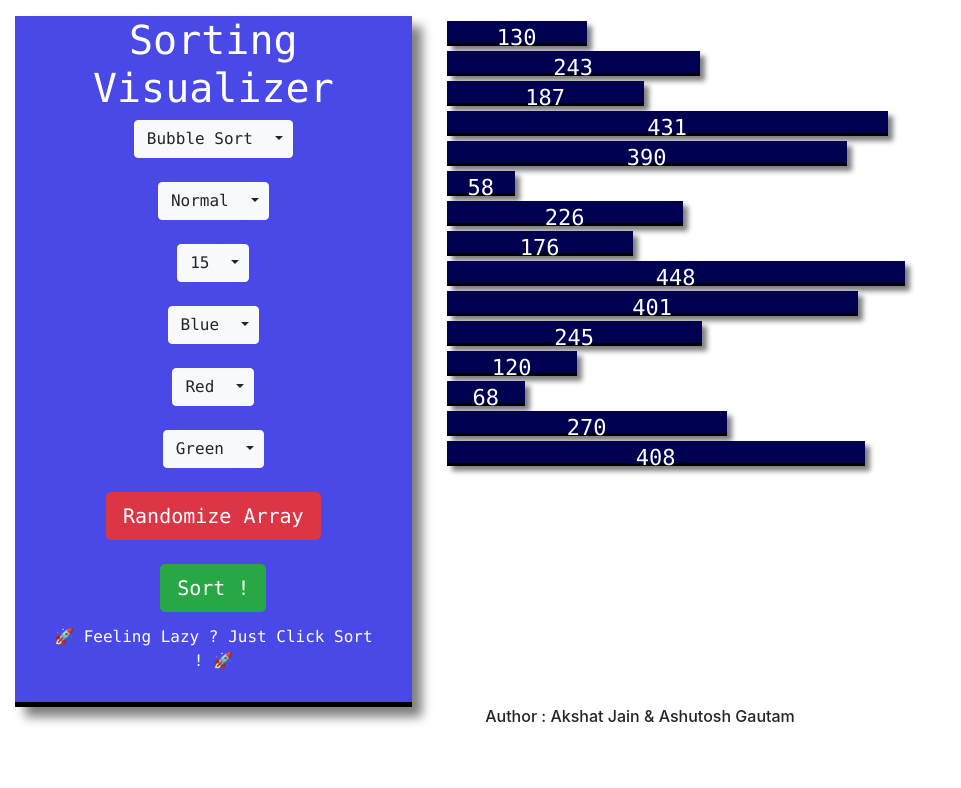
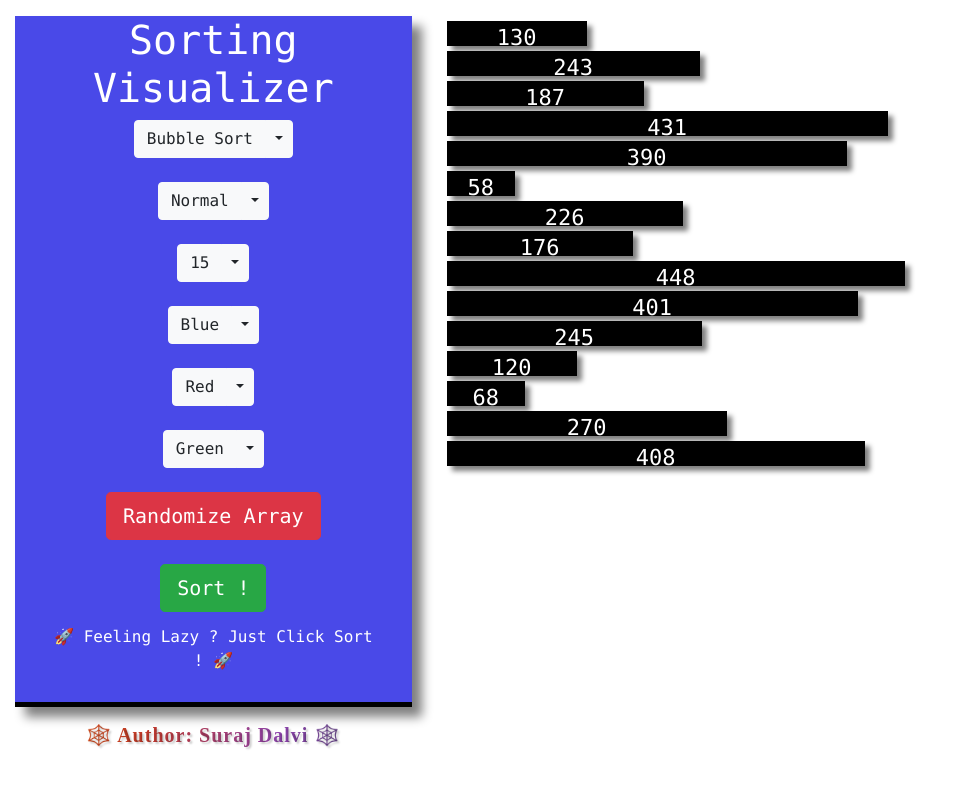
Before and after one commit to Suraj-Encoding/Sortify, a React (Vite) app: page / in a window 1280 px wide. Shown: the top 788 px of the page, without its empty margins (0-961 px from the left). Built offline with nearby package versions, Linux system fonts and the light colour scheme.

Commit message:
Refactor VisualizerController bar and pointer colors

```diff
--- a/src/App.jsx
+++ b/src/App.jsx
@@ -19,8 +19,8 @@ class App extends React.Component {
         sortingAlgorithm: 'Bubble Sort',
         size: '15',
         speed: 'Normal',
-        barColor: 'Blue',
-        pointerColor: 'Red',
+        barColor: 'Black',
+        pointerColor: 'Pink',
         sortedColor: 'Green',
         sort: false,
         randomize: true
@@ -60,11 +60,30 @@ class App extends React.Component {
         <Container fluid>
           <Row><Col><p style={{ color: 'white' }}></p></Col></Row>
           <Row xl={2} lg={2} md={2} sm={1} xs={1}>
-            <Col xl={4} lg={4} md={4}><VisualizerController controllerDataHandler={this.controllerDataHandler} visualizerData={this.state.sorted}>{this.state.sorted}</VisualizerController></Col>
-            <Col id='sortingVisualizer'><SortingVisualizer visualizerDataHandler={this.visualizerDataHandler} controllerData={this.state.default}></SortingVisualizer></Col>
-          </Row>
-          <Row xl={1} lg={1} md={1} sm={1} xs={1}>
-            <Col><h6>Author : Akshat Jain & Ashutosh Gautam</h6></Col>
+            <Col xl={4} lg={4} md={4}>
+              {/* # Visualizer Controller */}
+              <VisualizerController controllerDataHandler={this.controllerDataHandler} visualizerData={this.state.sorted}>{this.state.sorted}
+              </VisualizerController>
+              {/* # Author Name */}
+              <h6 className='mt-3' style={{
+                fontSize: '20px',
+                fontWeight: 'bold',
+                fontFamily: 'cursive',
+                textShadow: '2px 2px 2px rgba(0, 0, 0, 0.2)',
+                letterSpacing: '1px',
+                background: 'linear-gradient(90deg, #d35400, #c0392b, #8e44ad, #2c3e50)',
+                WebkitBackgroundClip: 'text',
+                color: 'transparent'
+              }}>
+                🕸️ Author: Suraj Dalvi 🕸️
+              </h6>
+
+            </Col>
+            {/* # Sorting Visualizer */}
+            <Col id='sortingVisualizer'>
+              <SortingVisualizer visualizerDataHandler={this.visualizerDataHandler} controllerData={this.state.default}>
+              </SortingVisualizer>
+            </Col>
           </Row>
         </Container>
       </div>
```
